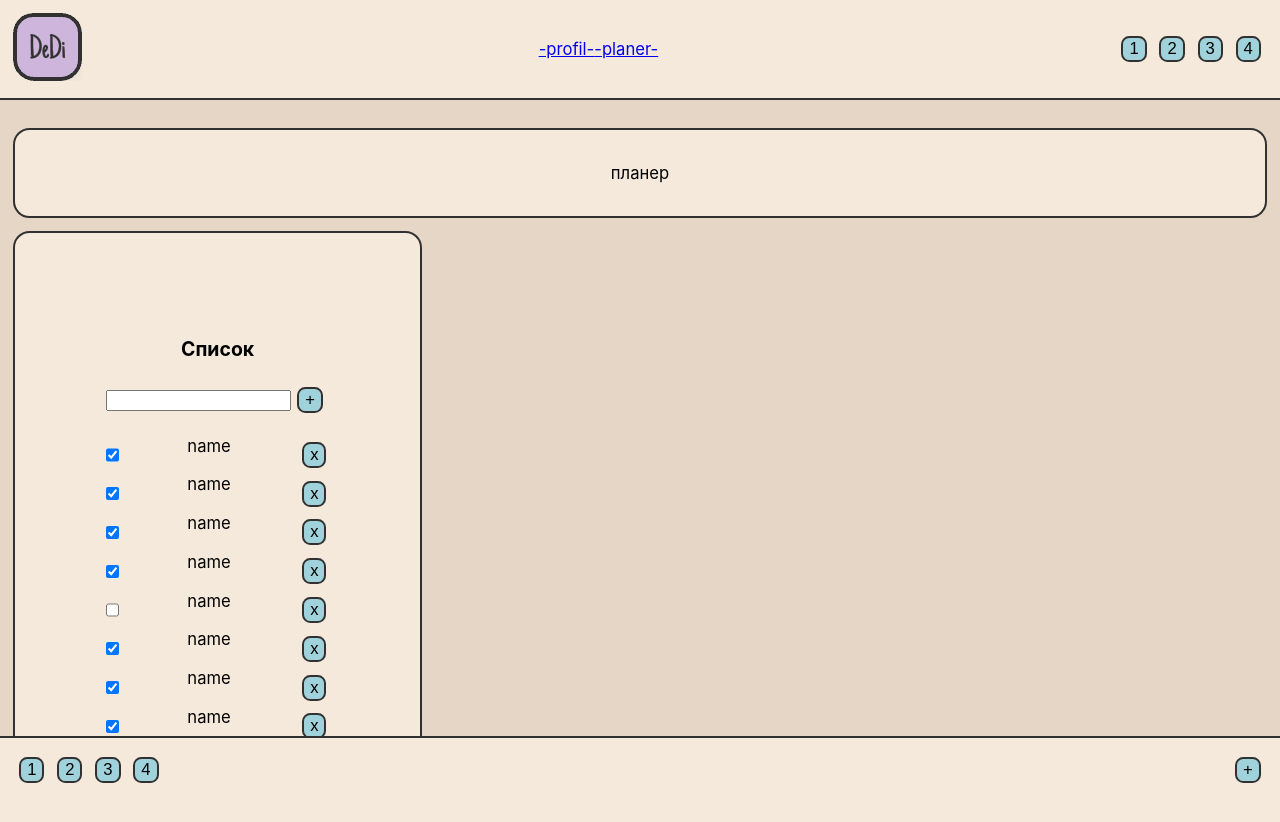
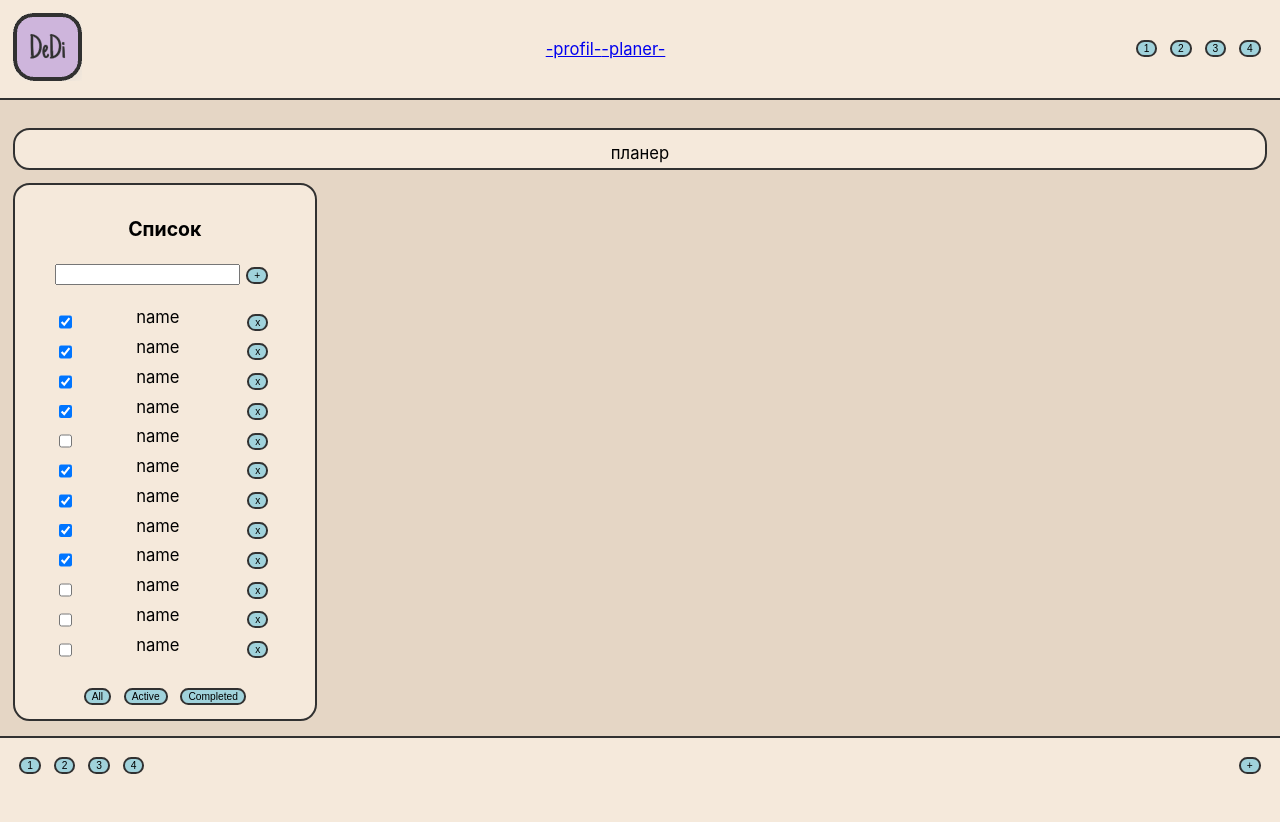
Before and after one commit to Meiraline/my-planer, a React (Create React App) app: page /planer in a window 1280 px wide. Shown: the top 822 px of the page. Built offline with nearby package versions, Linux system fonts and the light colour scheme.

Commit message:
работа с задачами

```diff
--- a/package.json
+++ b/package.json
@@ -10,11 +10,13 @@
     "@types/node": "^22.10.1",
     "@types/react": "^19.0.1",
     "@types/react-dom": "^19.0.2",
+    "@types/uuid": "^10.0.0",
     "react": "^18.3.1",
     "react-dom": "^18.3.1",
     "react-router-dom": "^7.0.2",
     "react-scripts": "5.0.1",
     "typescript": "^5.7.2",
+    "uuid": "^11.0.3",
     "web-vitals": "^2.1.4"
   },
   "scripts": {
--- a/src/App.css
+++ b/src/App.css
@@ -42,7 +42,7 @@
   --akcent-color-5-dr: #fbff89; */
 
     /* Текст */
-  --font-size: 1.3vw;
+  --font-size: 0.8vw;
 
     /* Базовые настройки */
   --border: 0.3vh solid #313131;
@@ -110,19 +110,19 @@ html {
 
 }
 
-.page {
+.page1 {
   padding: 1vw;
   padding-top: 10vw;
   padding-bottom: 10vw;
 
-  margin-top: 5vw;
+  margin-top: 0vw;
   margin-bottom: 5vw;
 
   display: grid;
   grid-auto-flow: dense;
 
-  grid-template-columns: repeat(12, 1fr);
-  grid-auto-rows: 7.05vw;
+  grid-template-columns: repeat(24, 1fr);
+  grid-auto-rows: 3.3vw;
 
   gap: 1vw;
 }
--- a/src/Base_components/BlokHome/PageHome.jsx
+++ b/src/Base_components/BlokHome/PageHome.jsx
@@ -5,7 +5,7 @@ import { Route, Routes } from 'react-router-dom';
 
 // Список всех страниц
 
-import Planer from "../../Pages/Planer";
+import Planer from "../../Pages/Planer.tsx";
 import Profil from "../../Pages/Profil";
 import Main from '../../Pages/Main';
 
--- a/src/Bloks/Blok.tsx
+++ b/src/Bloks/Blok.tsx
@@ -9,8 +9,8 @@ interface BoxProps {
 }
 
 export function Blok(p: BoxProps) {
-  const maxWidth = p.maxWidth || 12;
-  const maxHeight = p.maxHeight || 12;
+  const maxWidth = p.maxWidth || 24;
+  const maxHeight = p.maxHeight || 24;
   const minWidth = p.minWidth || 1;
   const minHeight = p.minHeight || 1;
 
@@ -29,7 +29,7 @@ export function Blok(p: BoxProps) {
       const contentHeight = contentRef.current.scrollHeight;
 
       // Рассчитываем новые размеры блока с учётом текущих значений min/max
-      const newWidth = Math.min(maxWidth, Math.max(minWidth, Math.floor(contentWidth / 50)));
+      const newWidth = Math.min(maxWidth, Math.max(minWidth, Math.floor(contentWidth / 60)));
       const newHeight = Math.min(maxHeight, Math.max(minHeight, Math.floor(contentHeight / 50)));
 
       // Обновляем состояние
--- a/src/Bloks/Bloks_Planer/TodoList.tsx
+++ b/src/Bloks/Bloks_Planer/TodoList.tsx
@@ -1,7 +1,8 @@
-import React from 'react';
+import React, { ChangeEvent, KeyboardEvent, useState } from 'react';
+import { FilterValuesType } from '../../Pages/Planer';
 
-type TaskType = {
-    id: number;
+export type TaskType = {
+    id: string;
     title: string;
     isDone: boolean;
 }
@@ -10,20 +11,51 @@ type TaskType = {
 type DataType = {
     title: string
     tasks: Array<TaskType>
-    removeTask: Function
+    removeTask: (id: number) => void
+    chengeFilter: (value: FilterValuesType) => void
+    addTask: Function
 }
 
 
 
 export function TodoList(p: DataType) {
+
+    const [NewTaskeTitle, setNewTaskeTitle] = useState("");
+
+    const onNewTitleChengeHander = (e: ChangeEvent<HTMLInputElement>) => {
+        setNewTaskeTitle(e.currentTarget.value)
+    };
+
+    const OnKeyPressHandler = (e: KeyboardEvent<HTMLInputElement>) => {
+            if (e.code === 'Enter' ){
+                p.addTask(NewTaskeTitle);
+                setNewTaskeTitle("");
+            }
+    }
+
+    const addTask = () => {
+        p.addTask(NewTaskeTitle);
+        setNewTaskeTitle("");
+    }
+
+
+
     return (
         <div >
             <h3>{p.title}</h3>
 
             <div>
-                <input type='text'></input>
-                <button>+</button>
+
+                <input
+                value={NewTaskeTitle}
+                onChange={ onNewTitleChengeHander }
+                onKeyDown = { OnKeyPressHandler }
+                ></input>
+
+                <button onClick={addTask} >+</button>
+
             </div>
+
             <ul>
                 {
                     p.tasks.map( t =>
@@ -41,9 +73,9 @@ export function TodoList(p: DataType) {
 
             </ul>
             <div>
-                <button>All</button>
-                <button>Active</button>
-                <button>Completed</button>
+                <button onClick={() => {p.chengeFilter("all")}} >All</button>
+                <button onClick={() => {p.chengeFilter("active")}} >Active</button>
+                <button onClick={() => {p.chengeFilter("completed")}} >Completed</button>
             </div>
 
         </div>
--- a/src/Pages/Main.jsx
+++ b/src/Pages/Main.jsx
@@ -3,7 +3,7 @@ import Blok from "../Bloks/Blok.tsx";
 
 function Main(){
     return(
-        <div className = "page">
+        <div className = "page1">
             <Blok filling = "glavnaia"/>
         </div>
     )
--- a/src/Pages/Planer.jsx
+++ /dev/null
@@ -1,47 +0,0 @@
-import React, { useState } from 'react';
-import Blok from "../Bloks/Blok.tsx";
-import { TodoList } from "../Bloks/Bloks_Planer/TodoList.tsx";
-
-
-let initTasks =[
-
-    { id: 1, title: "name", isDone: true },
-    { id: 2, title: "name", isDone: true },
-    { id: 3, title: "name", isDone: true },
-    { id: 4, title: "name", isDone: true },
-    { id: 5, title: "name", isDone: false },
-    { id: 6, title: "name", isDone: true },
-    { id: 7, title: "name", isDone: true },
-    { id: 8, title: "name", isDone: true },
-    { id: 9, title: "name", isDone: true },
-    { id: 10, title: "name", isDone: false },
-    { id: 11, title: "name", isDone: false },
-    { id: 12, title: "name", isDone: false },
-]
-
-
-function Planer() {
-
-    let [tasks, setTasks] = useState(initTasks);
-
-    const removeTask = (id) => {
-        setTasks(tasks.filter((t) => t.id !== id));
-    };
-
-
-
-
-
-
-
-    return (
-        <div className="page">
-            <Blok minWidth={12} minHeight={1}>планер</Blok>
-            <Blok minWidth={6} minHeight={1} maxHeight={8} maxWidth={4}>
-                <TodoList title="Список" tasks={tasks} removeTask={removeTask} />
-            </Blok>
-        </div>
-    );
-}
-
-export default Planer;
--- /dev/null
+++ b/src/Pages/Planer.tsx
@@ -0,0 +1,78 @@
+import React, { useState } from 'react';
+import {v1} from 'uuid';
+
+import Blok from "../Bloks/Blok.tsx";
+import { TodoList } from "../Bloks/Bloks_Planer/TodoList.tsx";
+import { title } from 'process';
+
+
+
+export type FilterValuesType = "all" | "completed" | "active";
+
+
+let initTasks =[
+
+    { id:  v1(), title: "name", isDone: true },
+    { id:  v1(), title: "name", isDone: true },
+    { id:  v1(), title: "name", isDone: true },
+    { id:  v1(), title: "name", isDone: true },
+    { id:  v1(), title: "name", isDone: false },
+    { id:  v1(), title: "name", isDone: true },
+    { id:  v1(), title: "name", isDone: true },
+    { id:  v1(), title: "name", isDone: true },
+    { id:  v1(), title: "name", isDone: true },
+    { id:  v1(), title: "name", isDone: false },
+    { id:  v1(), title: "name", isDone: false },
+    { id:  v1(), title: "name", isDone: false },
+]
+
+
+function Planer() {
+
+    let [tasks, setTasks] = useState(initTasks);
+    let [filter, setFilter] = useState<FilterValuesType>("all");
+
+    function addTask(title: string){
+        let newTask =
+        {id: v1(),
+        title: title,
+        isDone: false};
+
+        let newTasks = [newTask, ...tasks];
+        setTasks(newTasks);
+    }
+
+
+    function removeTask(id: string){
+        setTasks(tasks.filter((t) => t.id !== id));
+    };
+
+    function chengeFilter(value: FilterValuesType){
+      setFilter(value);
+    };
+
+let TasdksForTodoList = tasks;
+if (filter === "completed"){
+    TasdksForTodoList = tasks.filter(t => t.isDone === true)
+}
+if (filter === "active"){
+    TasdksForTodoList = tasks.filter(t => t.isDone === false)
+}
+
+    return (
+        <div className="page1">
+            <Blok minWidth={24} minHeight={1}>планер</Blok>
+            <Blok minWidth={6} maxWidth={8} minHeight={1} maxHeight={24} >
+                <TodoList
+                title="Список"
+                tasks={TasdksForTodoList}
+
+                removeTask={removeTask}
+                chengeFilter={chengeFilter}
+                addTask = {addTask}/>
+            </Blok>
+        </div>
+    );
+}
+
+export default Planer;
--- a/src/Pages/Profil.jsx
+++ b/src/Pages/Profil.jsx
@@ -3,7 +3,7 @@ import Blok from "../Bloks/Blok.tsx";
 
 function Profil(){
     return(
-        <div className = "page">
+        <div className = "page1">
              <Blok filling = "profil"/>
         </div>
     )
```
Also changed, not shown: 1 other file (tests, documents, lock files or other folders).
